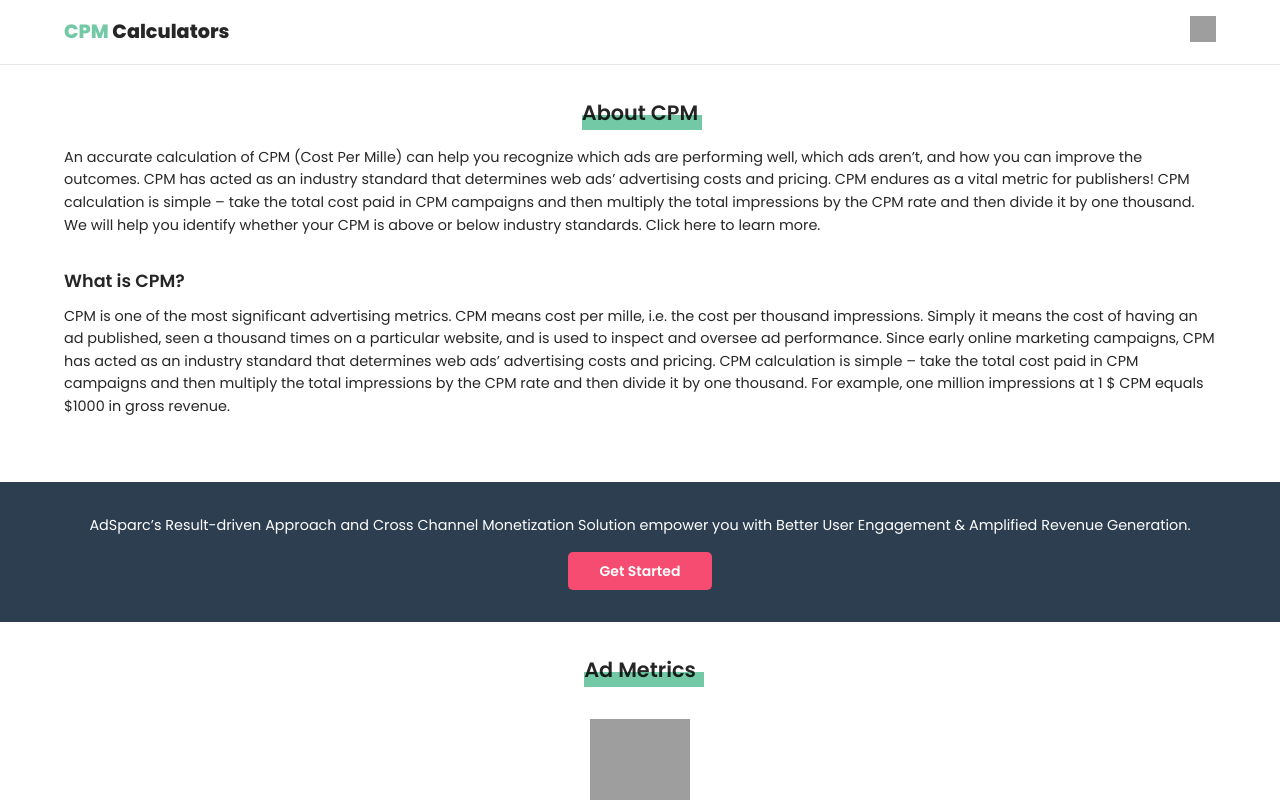
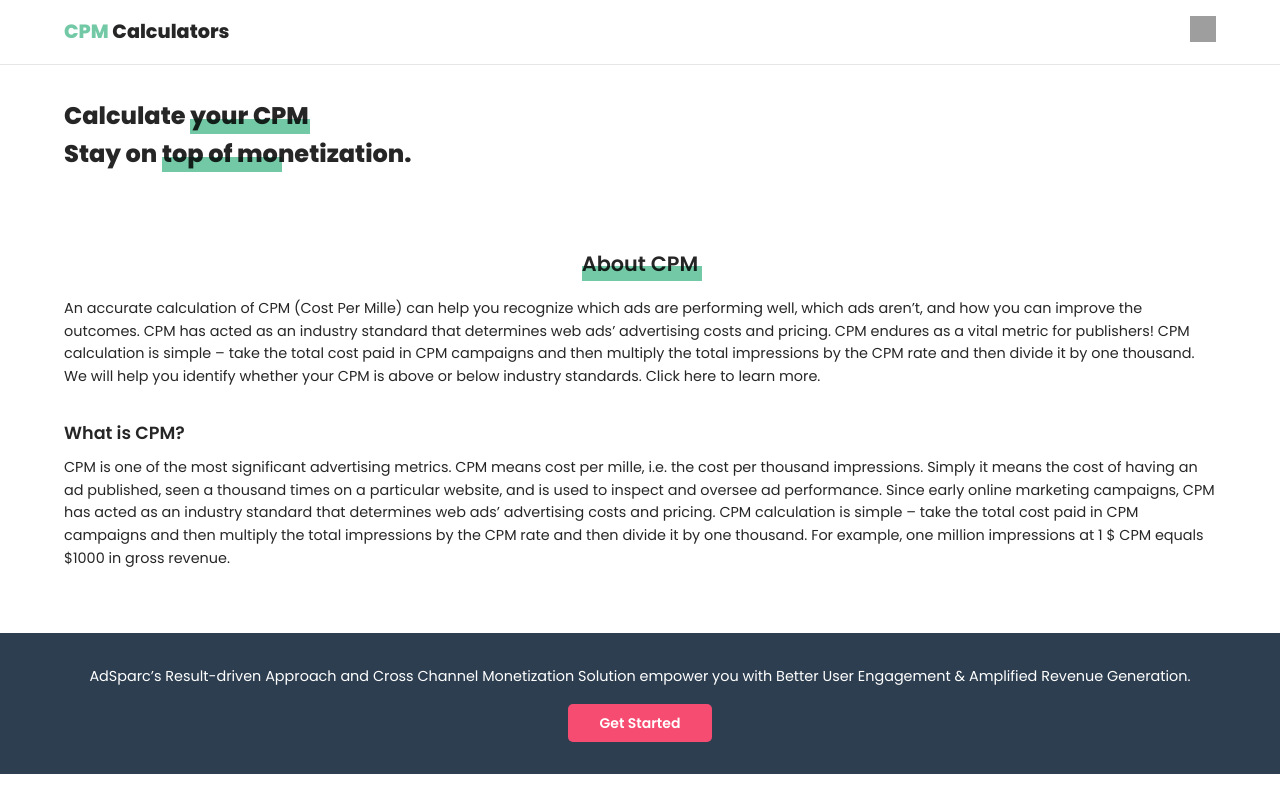
Before and after one commit to arvind-adsparc/cpmcalculators, a Next.js app: page / in a window 1280 px wide. Shown: the top 800 px of the page. Built offline with nearby package versions, Linux system fonts and the light colour scheme; grey boxes are pictures that could not be loaded.

Commit message:
addition of home hero section

```diff
--- /dev/null
+++ b/components/Hero/Home/index.jsx
@@ -0,0 +1,21 @@
+import styles from "../../../styles/HeroHome.module.scss";
+
+const HeroHome = () => {
+  return (
+    <section className={styles.heroContainer}>
+      <div className="container">
+        <div>
+          <h1 className={styles.title}>
+            Calculate <span className={styles.lineDeco}>your CPM</span>{" "}
+            <span className={styles.lineBreak}></span> Stay on{" "}
+            <span className={styles.lineDeco}> top of monetization.</span>
+          </h1>
+        </div>
+
+        <div></div>
+      </div>
+    </section>
+  );
+};
+
+export default HeroHome;
--- a/pages/index.js
+++ b/pages/index.js
@@ -1,6 +1,7 @@
 import AboutCPM from "../components/AboutCPM";
 import AdMetrics from "../components/AdMetrics";
 import CTABar from "../components/CTABar";
+import HeroHome from "../components/Hero/Home";
 import Layout from "../components/Layout";
 import Seo from "../components/Seo";
 
@@ -13,6 +14,7 @@ export default function Home() {
       />
       <Layout>
         <section className="page">
+          <HeroHome />
           <AboutCPM />
           <CTABar />
           <AdMetrics />
--- /dev/null
+++ b/styles/HeroHome.module.scss
@@ -0,0 +1,40 @@
+@use "variables";
+
+.heroContainer {
+  padding: 2rem 0;
+
+  .title {
+    font-size: variables.$pageHead;
+    font-weight: variables.$bold;
+  }
+
+  .lineBreak {
+    display: block;
+  }
+
+  .lineDeco {
+    position: relative;
+    &:before {
+      content: " ";
+      background-color: #73c9a6;
+      height: 15px;
+      position: absolute;
+      top: 20px;
+      width: 120px;
+      z-index: -1;
+    }
+  }
+
+  .lineDeco {
+    position: relative;
+    &:before {
+      content: " ";
+      background-color: #73c9a6;
+      height: 15px;
+      position: absolute;
+      top: 20px;
+      width: 120px;
+      z-index: -1;
+    }
+  }
+}
--- a/styles/_variables.scss
+++ b/styles/_variables.scss
@@ -6,6 +6,7 @@ $neutralGray: #e6e6e6;
 $neutralWhite: #fff;
 
 // section
+$pageHead: 1.5rem;
 $secTitleMob: 1.3rem;
 $secSubTitleMob: 1.1rem;
 
```
